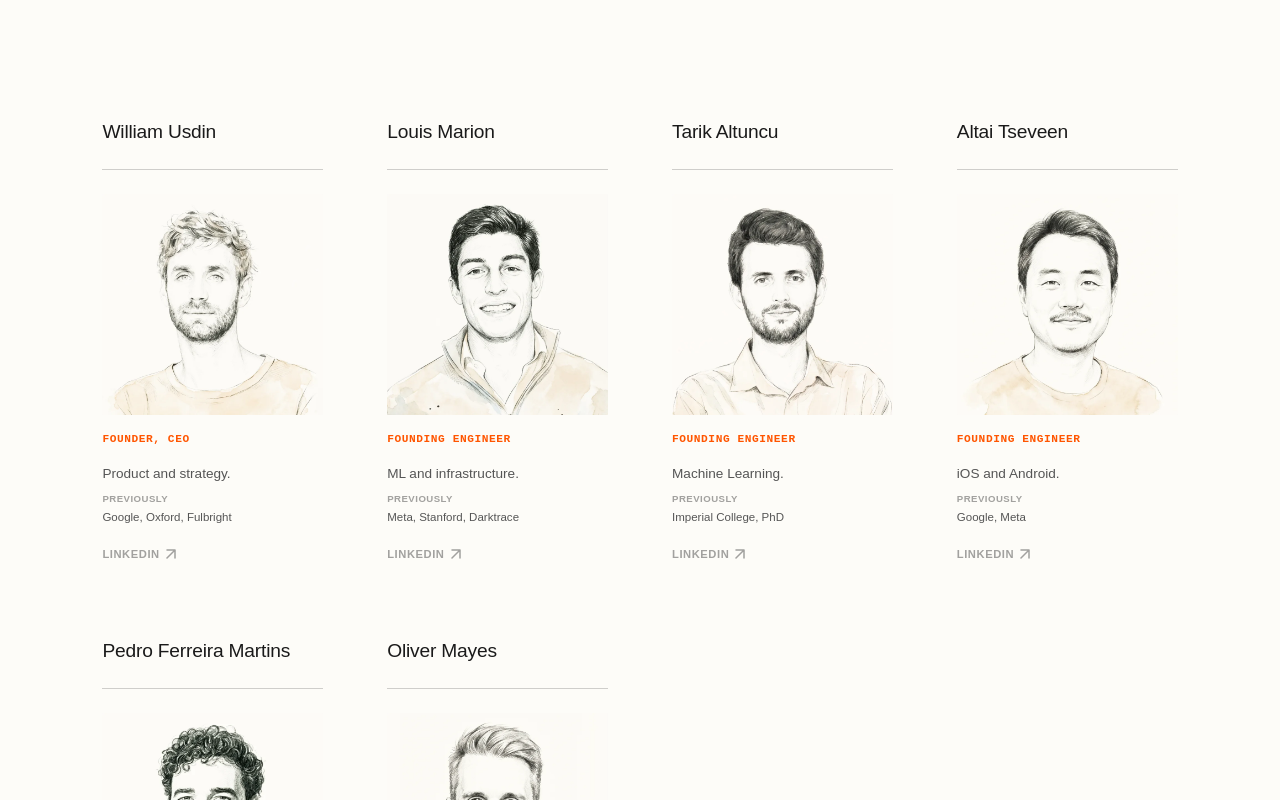
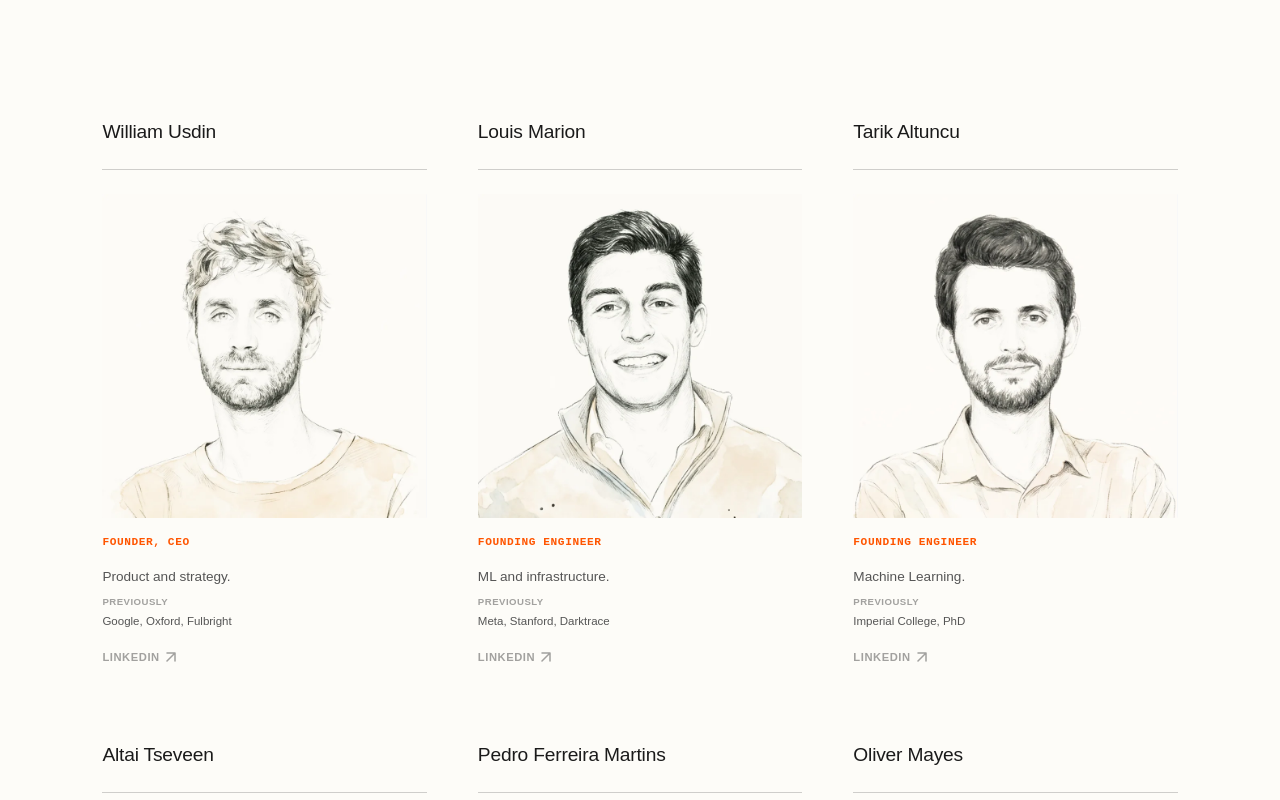
Before and after one commit to pendulum-ai/Pagenineteen2, a React (Vite) app: page /team in a window 1280 px wide. Shown: the part 460-1260 px from the top of the page. Built offline with nearby package versions, Linux system fonts and the light colour scheme; a web font is replaced by a local one.

Commit message:
Update team grid to 3 columns

```diff
--- a/src/pages/Team.css
+++ b/src/pages/Team.css
@@ -46,8 +46,8 @@
 
 .team-grid {
   display: grid;
-  grid-template-columns: repeat(4, 1fr); /* 4 columns on desktop */
-  column-gap: clamp(48px, 5vw, 100px); /* Significantly larger gap to shrink photos & add air */
+  grid-template-columns: repeat(3, 1fr); /* 3 columns on desktop for 6 items */
+  column-gap: clamp(40px, 4vw, 80px); /* Adjusted gap for 3 columns */
   row-gap: clamp(64px, 6vw, 96px);
 }
 
@@ -60,6 +60,11 @@
   height: 100%;
   text-decoration: none;
   color: inherit;
+
+  /* Prevent images from getting too large in 3-col layout */
+  max-width: 380px;
+  margin-inline: auto; /* Center the card in the grid cell */
+  width: 100%;
 }
 
 /* Top Section: Name + Divider */
```
